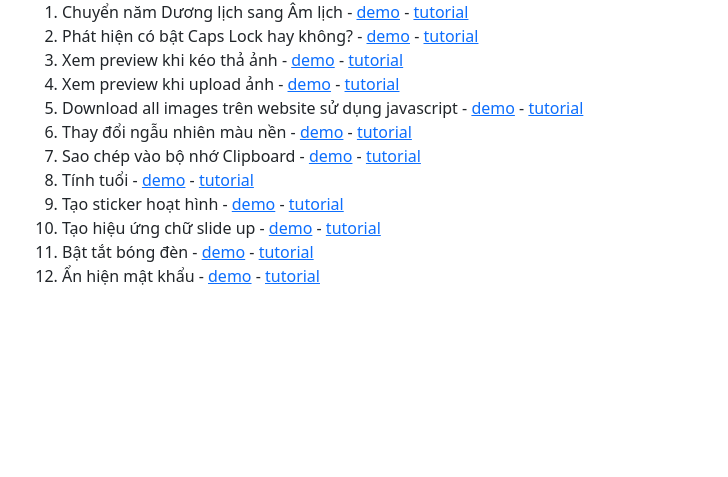
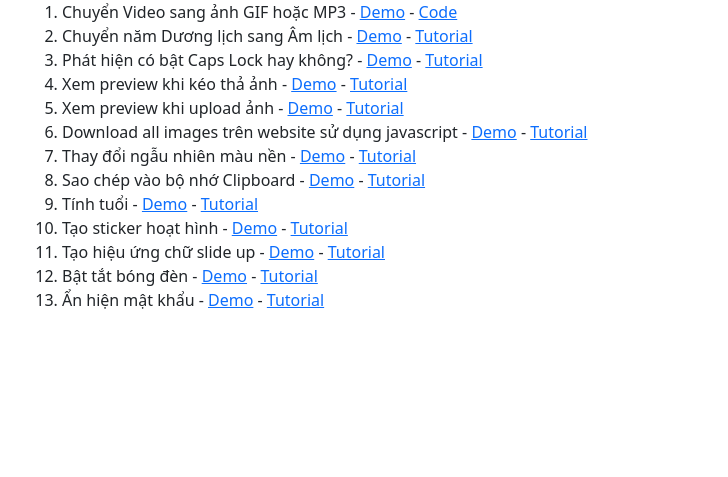
Before and after one commit to kentrung/kentrung.github.io, a plain HTML site: page index.html in a window 1280 px wide. Shown: the part 323-800 px from the top of the page, without its empty margins (52-780 px from the left). Drawn offline with nearby package versions, Linux system fonts and the light colour scheme.

Commit message:
Update index.html

```diff
--- a/index.html
+++ b/index.html
@@ -42,67 +42,72 @@
     <h2>Ứng dụng / hướng dẫn code</h2>
     <ol>
       <li>
+        Chuyển Video sang ảnh GIF hoặc MP3 -
+        <a target="_blank" href="https://kentrung.github.io/react-convert-video-to-gif-mp3/">Demo</a> -
+        <a target="_blank" href="https://github.com/kentrung/react-convert-video-to-gif-mp3">Code</a>
+      </li>
+      <li>
         Chuyển năm Dương lịch sang Âm lịch -
-        <a target="_blank" href="#">demo</a> -
+        <a target="_blank" href="#">Demo</a> -
         <a target="_blank"
-          href="https://viblo.asia/p/vanilla-js-chuyen-nam-duong-lich-sang-am-lich-vyDZOkaaZwj">tutorial</a>
+          href="https://viblo.asia/p/vanilla-js-chuyen-nam-duong-lich-sang-am-lich-vyDZOkaaZwj">Tutorial</a>
       </li>
       <li>
         Phát hiện có bật Caps Lock hay không? -
-        <a target="_blank" href="#">demo</a> -
+        <a target="_blank" href="#">Demo</a> -
         <a target="_blank"
-          href="https://viblo.asia/p/vanilla-js-phat-hien-co-bat-caps-lock-hay-khong-LzD5dakOKjY">tutorial</a>
+          href="https://viblo.asia/p/vanilla-js-phat-hien-co-bat-caps-lock-hay-khong-LzD5dakOKjY">Tutorial</a>
       </li>
       <li>
         Xem preview khi kéo thả ảnh -
-        <a target="_blank" href="#">demo</a> -
-        <a target="_blank" href="https://viblo.asia/p/vanilla-js-xem-preview-khi-keo-tha-anh-V3m5WJOglO7">tutorial</a>
+        <a target="_blank" href="#">Demo</a> -
+        <a target="_blank" href="https://viblo.asia/p/vanilla-js-xem-preview-khi-keo-tha-anh-V3m5WJOglO7">Tutorial</a>
       </li>
       <li>
         Xem preview khi upload ảnh -
-        <a target="_blank" href="#">demo</a> -
-        <a target="_blank" href="https://viblo.asia/p/vanilla-js-xem-preview-khi-upload-anh-bJzKmVLwZ9N">tutorial</a>
+        <a target="_blank" href="#">Demo</a> -
+        <a target="_blank" href="https://viblo.asia/p/vanilla-js-xem-preview-khi-upload-anh-bJzKmVLwZ9N">Tutorial</a>
       </li>
       <li>
         Download all images trên website sử dụng javascript -
-        <a target="_blank" href="#">demo</a> -
+        <a target="_blank" href="#">Demo</a> -
         <a target="_blank"
-          href="https://viblo.asia/p/download-all-images-tren-website-su-dung-javascript-bJzKm4ED59N">tutorial</a>
+          href="https://viblo.asia/p/download-all-images-tren-website-su-dung-javascript-bJzKm4ED59N">Tutorial</a>
       </li>
       <li>
         Thay đổi ngẫu nhiên màu nền -
-        <a target="_blank" href="#">demo</a> -
-        <a target="_blank" href="https://viblo.asia/p/vanilla-js-thay-doi-ngau-nhien-mau-nen-YWOZroNYlQ0">tutorial</a>
+        <a target="_blank" href="#">Demo</a> -
+        <a target="_blank" href="https://viblo.asia/p/vanilla-js-thay-doi-ngau-nhien-mau-nen-YWOZroNYlQ0">Tutorial</a>
       </li>
       <li>
         Sao chép vào bộ nhớ Clipboard -
-        <a target="_blank" href="#">demo</a> -
-        <a target="_blank" href="https://viblo.asia/p/vanilla-js-sao-chep-vao-bo-nho-clipboard-924lJ2gXlPM">tutorial</a>
+        <a target="_blank" href="#">Demo</a> -
+        <a target="_blank" href="https://viblo.asia/p/vanilla-js-sao-chep-vao-bo-nho-clipboard-924lJ2gXlPM">Tutorial</a>
       </li>
       <li>
         Tính tuổi -
-        <a target="_blank" href="#">demo</a> -
-        <a target="_blank" href="https://viblo.asia/p/vanilla-js-tinh-tuoi-oOVlYnen58W">tutorial</a>
+        <a target="_blank" href="#">Demo</a> -
+        <a target="_blank" href="https://viblo.asia/p/vanilla-js-tinh-tuoi-oOVlYnen58W">Tutorial</a>
       </li>
       <li>
         Tạo sticker hoạt hình -
-        <a target="_blank" href="#">demo</a> -
-        <a target="_blank" href="https://viblo.asia/p/vanilla-js-tao-sticker-hoat-hinh-djeZ1wQJ5Wz">tutorial</a>
+        <a target="_blank" href="#">Demo</a> -
+        <a target="_blank" href="https://viblo.asia/p/vanilla-js-tao-sticker-hoat-hinh-djeZ1wQJ5Wz">Tutorial</a>
       </li>
       <li>
         Tạo hiệu ứng chữ slide up -
-        <a target="_blank" href="#">demo</a> -
-        <a target="_blank" href="https://viblo.asia/p/vanilla-js-tao-hieu-ung-chu-slide-up-RQqKLeQ0Z7z">tutorial</a>
+        <a target="_blank" href="#">Demo</a> -
+        <a target="_blank" href="https://viblo.asia/p/vanilla-js-tao-hieu-ung-chu-slide-up-RQqKLeQ0Z7z">Tutorial</a>
       </li>
       <li>
         Bật tắt bóng đèn -
-        <a target="_blank" href="#">demo</a> -
-        <a target="_blank" href="https://viblo.asia/p/vanilla-js-bat-tat-bong-den-QpmlejrV5rd">tutorial</a>
+        <a target="_blank" href="#">Demo</a> -
+        <a target="_blank" href="https://viblo.asia/p/vanilla-js-bat-tat-bong-den-QpmlejrV5rd">Tutorial</a>
       </li>
       <li>
         Ẩn hiện mật khẩu -
-        <a target="_blank" href="#">demo</a> -
-        <a target="_blank" href="https://viblo.asia/p/vanilla-js-an-hien-mat-khau-maGK73oOKj2">tutorial</a>
+        <a target="_blank" href="#">Demo</a> -
+        <a target="_blank" href="https://viblo.asia/p/vanilla-js-an-hien-mat-khau-maGK73oOKj2">Tutorial</a>
       </li>
     </ol>
   </div>
```
